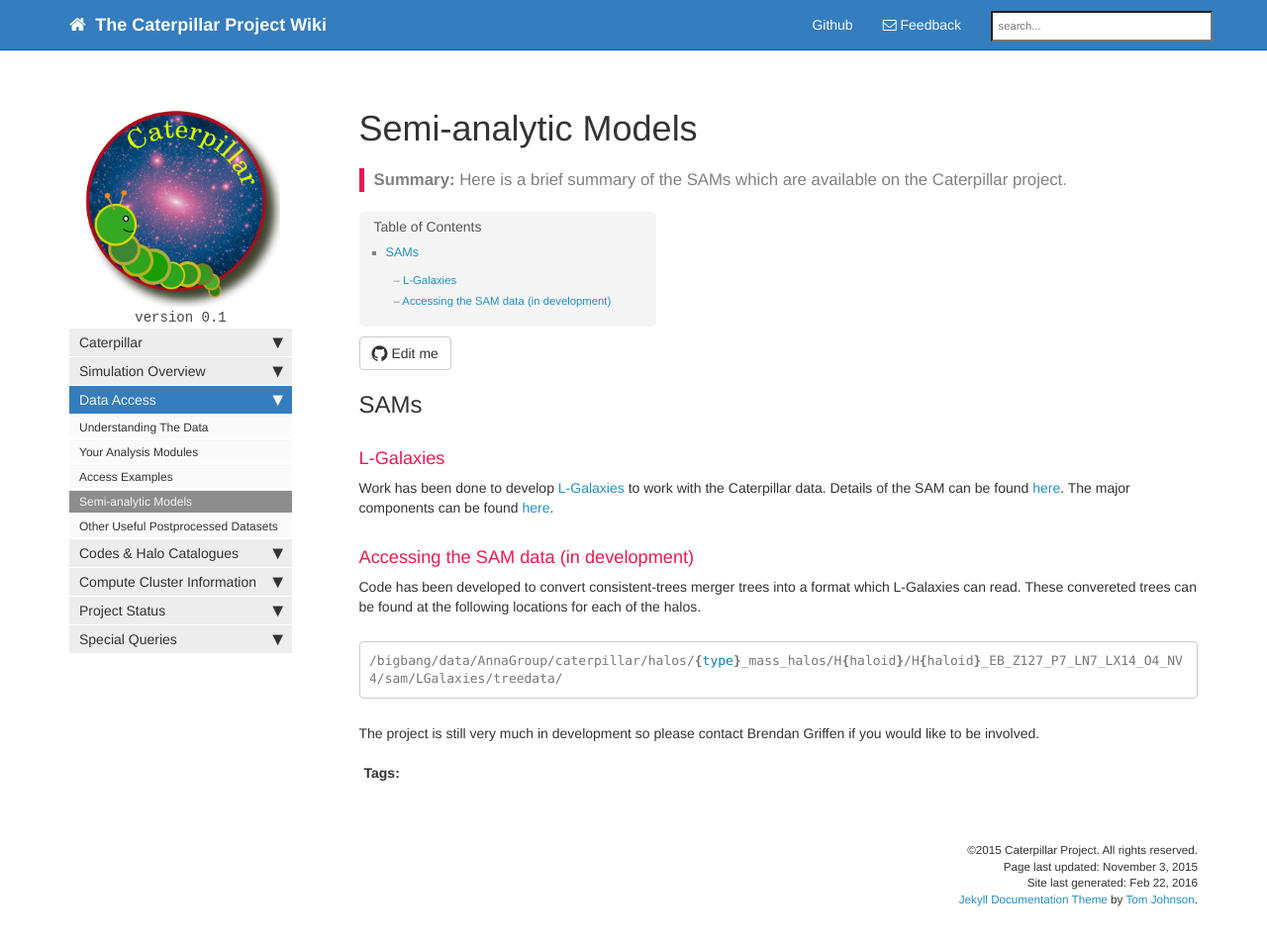
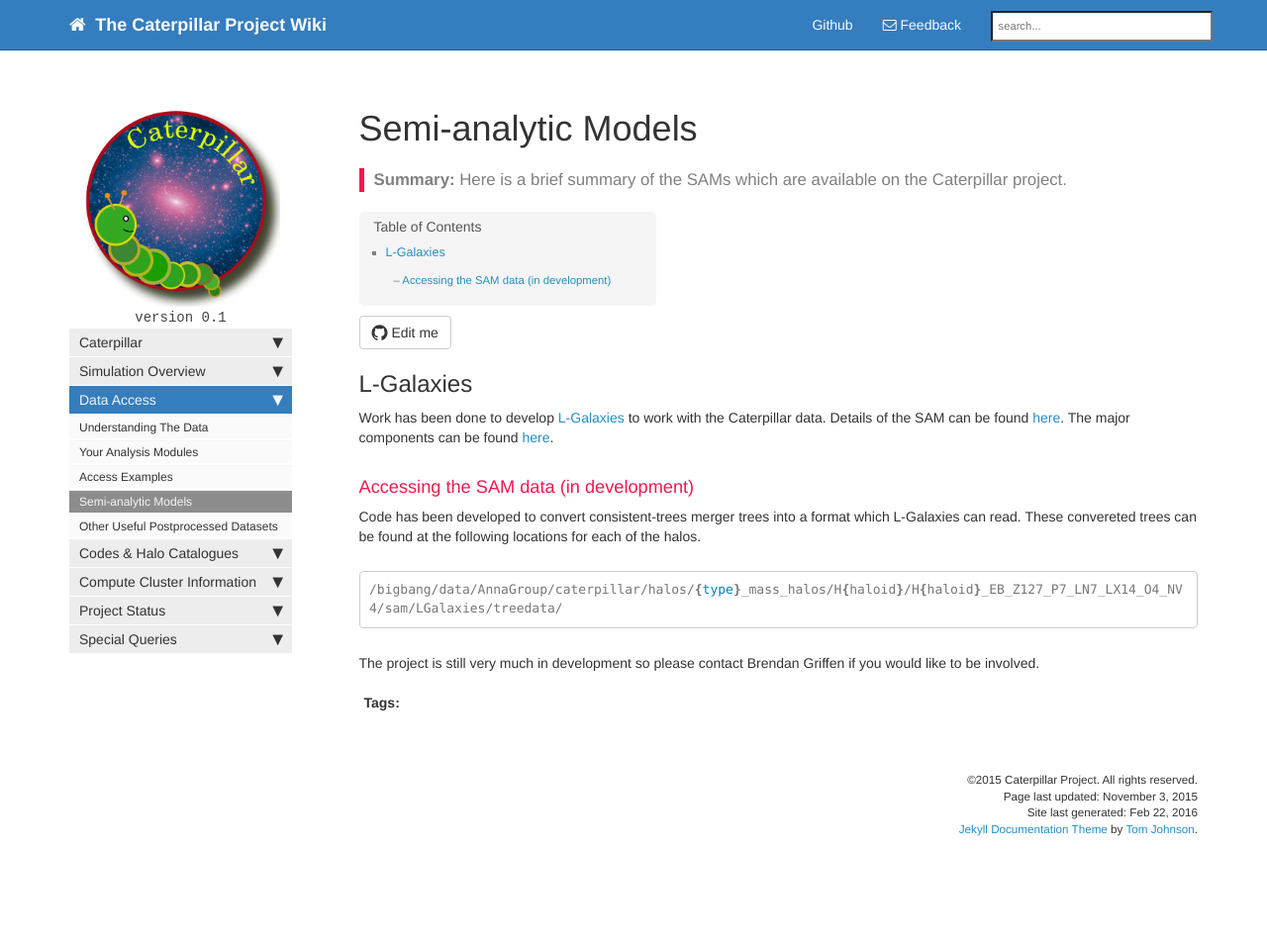
Before and after one commit to caterpillarproject/wiki, a Jekyll site: the page built from doc_sams.md, in a window 1280 px wide and 978 px high. Shown: the top 955 px of the window at 99% size. Built offline with Jekyll 4.4.1, drawn with Linux system fonts in a browser that asks for light colours; nearby versions of some CDN libraries; library files that are not in the unit come from our copies; Markdown is read by kramdown in place of the engine named in the settings; comment, search, counter and statistics services are not loaded.

Commit message:
updated headings

```diff
--- a/doc_sams.md
+++ b/doc_sams.md
@@ -5,9 +5,7 @@ last_updated: November 3, 2015
 summary: "Here is a brief summary of the SAMs which are available on the Caterpillar project."
 ---
 
-## SAMs
-
-### L-Galaxies
+## L-Galaxies
 
 Work has been done to develop [L-Galaxies](http://galformod.mpa-garching.mpg.de/public/LGalaxies) to work with the Caterpillar data. Details of the SAM can be found [here](http://galformod.mpa-garching.mpg.de/public/LGalaxies/Henriques2014a.pdf). The major components can be found [here](http://galformod.mpa-garching.mpg.de/public/LGalaxies/LGalaxies_slides.pdf).
 
```
